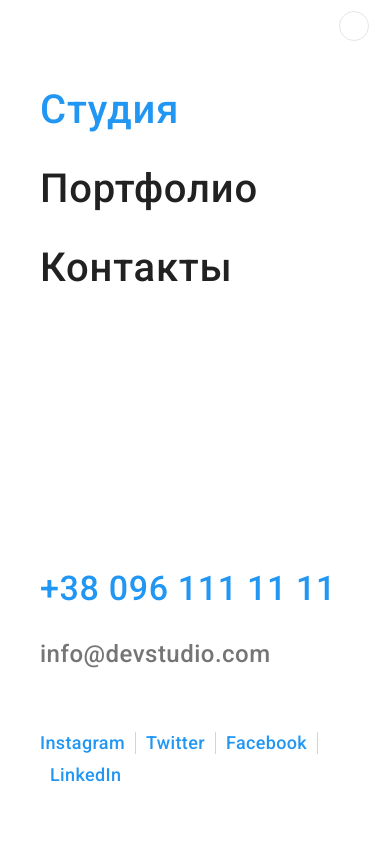
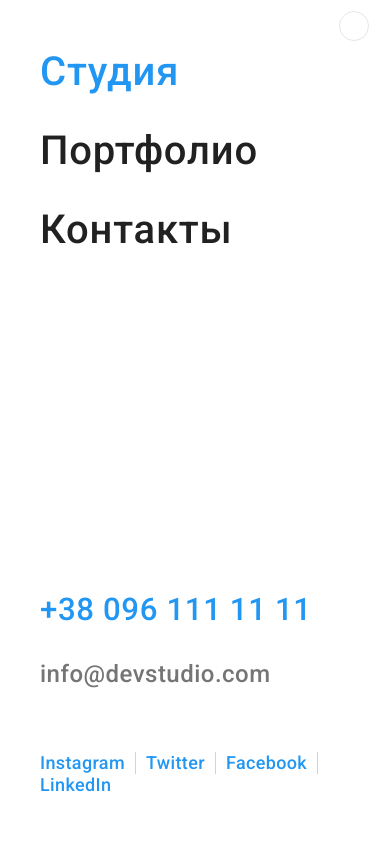
Before and after one commit to RadaSkvortsova/goit-markup-hw-08, a plain HTML site: page index.html in a window 390 px wide. Both pictures are taken after a click on the button 363 px from the left and 24 px from the top of the page. Shown: the top 844 px of the page. Drawn offline with nearby package versions, Linux system fonts and the light colour scheme; files that its build step writes are made by us from their sources.

```diff
--- a/sass/components/_mobile-menu.scss
+++ b/sass/components/_mobile-menu.scss
@@ -23,9 +23,7 @@
 }
 .mobile-menu_container {
     position: relative;
-    padding-top: 48px;
-    padding-bottom: 48px;
-    padding-left: 40px;
+    padding: 48px 40px;
     display: flex;
     flex-direction: column;
     height: 100%;
@@ -70,9 +68,7 @@
     padding-top: 10px;
     padding-bottom: 48px;
 }
-.mobile-list {
-    margin-top: 38px;
-}
+
 .mobile-list_link {
     text-decoration: none;
     font-weight: 500;
@@ -93,12 +89,15 @@
 
 .mobile-contact_fon {
     font-weight: 500;
-    font-size: 34px;
+    font-size: 8vw;
     line-height: 1.17;
     letter-spacing: 0.02em;
     color: $color-for-logo;
+
+  @media screen and (min-width: 480px) {
+    font-size: 34px;
+  }
 }
-
 .mobile-contact_item:not(:last-child) {
     margin-bottom: 32px;
 }
@@ -106,7 +105,7 @@
 .mobile-contact_email {
     font-weight: 500;
     font-size: 24px;
-    line-height: 1.17x;
+    line-height: 1.17;
     letter-spacing: 0.02em;
     color: $title-text-color;
 }
@@ -124,16 +123,15 @@
     color: $color-for-logo;
 }
 .mobile-social_item:not(:first-child) {
-    padding-left: 10px;
+
 }
 
 .mobile-social_item:not(:last-child) {
-    border-right: 1px solid rgba(33, 33, 33, 0.2);
-    padding-right: 10px;
+   border-right: 1px solid rgba(33, 33, 33, 0.2);
+  margin-right: 10px;
+   padding-right: 10px;
 }
-.mobile-social_item {
-    margin-bottom: 10px;
-}
+
 
 .mob-menu--activ {
     color: $color-for-logo;
```
